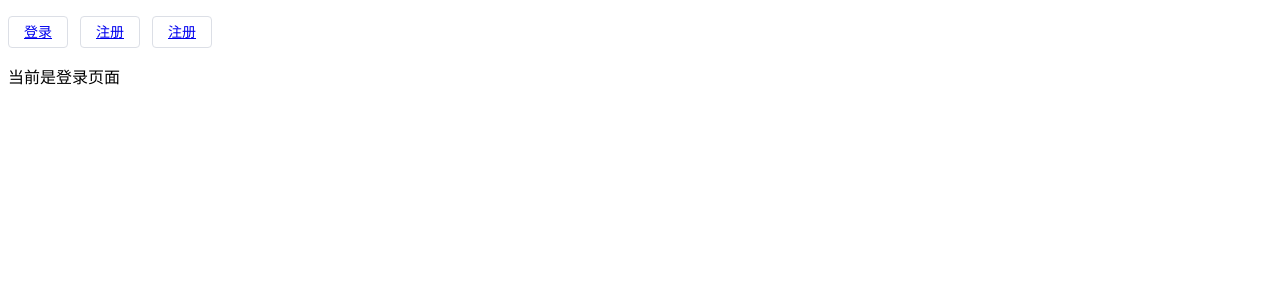
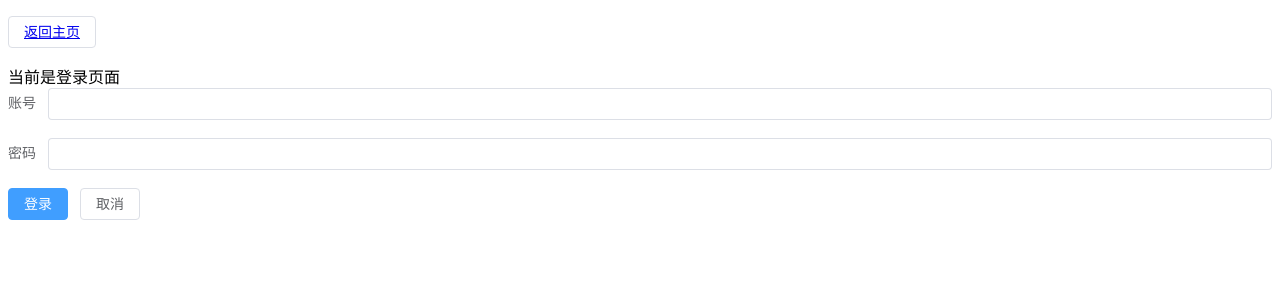
Before and after one commit to bleemyoung/vue3-template-project, a Vue app: page /loginUser in a window 1280 px wide. Shown: the top 300 px of the page. Built offline with nearby package versions, Linux system fonts and the light colour scheme.

Commit message:
实现注册登录业务跳转

```diff
--- a/src/App.vue
+++ b/src/App.vue
@@ -1,17 +1,5 @@
 <template>
   <div id="app">
-    <p>
-      <el-button>
-        <router-link to="/loginUser">登录</router-link>
-      </el-button>
-
-      <el-button>
-        <router-link to="/registerUser">注册</router-link>
-      </el-button>
-      <el-button>
-        <router-link to="/home">注册</router-link>
-      </el-button>
-    </p>
     <router-view />
   </div>
 </template>
--- a/src/components/loginUser.vue
+++ b/src/components/loginUser.vue
@@ -1,13 +1,55 @@
 <template>
   <div>
+    <p>
+      <el-button>
+        <router-link to="/">返回主页</router-link>
+      </el-button>
+    </p>
     当前是登录页面
+    <el-form ref="formRef" :model="form" label-width="auto">
+      <el-form-item label="账号" >
+        <el-input v-model="form.account"></el-input>
+      </el-form-item>
+
+      <el-form-item label="密码">
+        <el-input v-model="form.password"></el-input>
+      </el-form-item>
+      <el-form-item>
+        <el-button type="primary" @click="onSubmit">登录</el-button>
+        <el-button>取消</el-button>
+      </el-form-item>
+    </el-form>
   </div>
 </template>
 
   <script>
+import { ref, reactive, toRefs } from "vue";
+
+import {useRouter} from 'vue-router'
 export default {
-    name: "loginUser"
-  }
+  name: "loginUser",
+  setup() {
+    const router=useRouter()
+
+    const formRef = ref(null);
+    const data = reactive({
+      form: {
+        account: "",
+        password: "",
+      },
+    });
+    const onSubmit = () => {
+      console.log("submit!");
+      router.push('/menu')
+    };
+
+    return {
+      ...toRefs(data),
+      formRef,
+      onSubmit,
+    };
+  },
+};
 </script>
 
   <style scoped>
--- a/src/components/registerUser.vue
+++ b/src/components/registerUser.vue
@@ -1,13 +1,55 @@
 <template>
   <div>
-      当前是注册页面
+    <p>
+      <el-button>
+        <router-link to="/">返回主页</router-link>
+      </el-button>
+    </p>
+    当前是登录页面
+    <el-form ref="formRef" :model="form" label-width="auto">
+      <el-form-item label="账号" >
+        <el-input v-model="form.account"></el-input>
+      </el-form-item>
+
+      <el-form-item label="密码">
+        <el-input v-model="form.password"></el-input>
+      </el-form-item>
+      <el-form-item>
+        <el-button type="primary" @click="onSubmit">注册</el-button>
+        <el-button>取消</el-button>
+      </el-form-item>
+    </el-form>
   </div>
 </template>
 
   <script>
+import { ref, reactive, toRefs } from "vue";
+
+import {useRouter} from 'vue-router'
 export default {
-    name: "registerUser"
-  }
+  name: "registerUser",
+  setup() {
+    const formRef = ref(null);
+    const router=useRouter()
+
+    const data = reactive({
+      form: {
+        account: "",
+        password: "",
+      },
+    });
+    const onSubmit = () => {
+      console.log("submit!");
+      router.push('/')
+    };
+
+    return {
+      ...toRefs(data),
+      formRef,
+      onSubmit,
+    };
+  },
+};
 </script>
 
   <style scoped>
--- a/src/router/routes.js
+++ b/src/router/routes.js
@@ -12,11 +12,18 @@ const routes = [{
         component: Register
     },
     {
-        path: '/home',
-        name: 'home',
+        path: '/',
+        name: 'Home',
         // 懒加载路由
         component: () =>
             import ('@/views/home/Home.vue'),
     },
+    {
+        path: '/menu',
+        name: 'Menu',
+        // 懒加载路由
+        component: () =>
+            import ('@/views/menu/Menu.vue'),
+    }
 ];
 export default routes
--- a/src/views/home/Home.vue
+++ b/src/views/home/Home.vue
@@ -1,5 +1,15 @@
 <template>
     <div>
+      <p>
+      <el-button>
+        <router-link to="/loginUser">登录</router-link>
+      </el-button>
+
+      <el-button>
+        <router-link to="/registerUser">注册</router-link>
+      </el-button>
+
+    </p>
       当前是主页面
     </div>
   </template>
--- /dev/null
+++ b/src/views/menu/Menu.vue
@@ -0,0 +1,22 @@
+<template>
+    <div>
+      <p>
+      <el-button>
+        <router-link to="/">退出登录</router-link>
+      </el-button>
+
+
+
+    </p>
+      当前是登录后的主页面
+    </div>
+  </template>
+
+  <script>
+  export default {
+    name: "Menu"
+  }
+  </script>
+
+  <style scoped>
+  </style>
```
Lines whose indentation alone changed are shown as unchanged.
